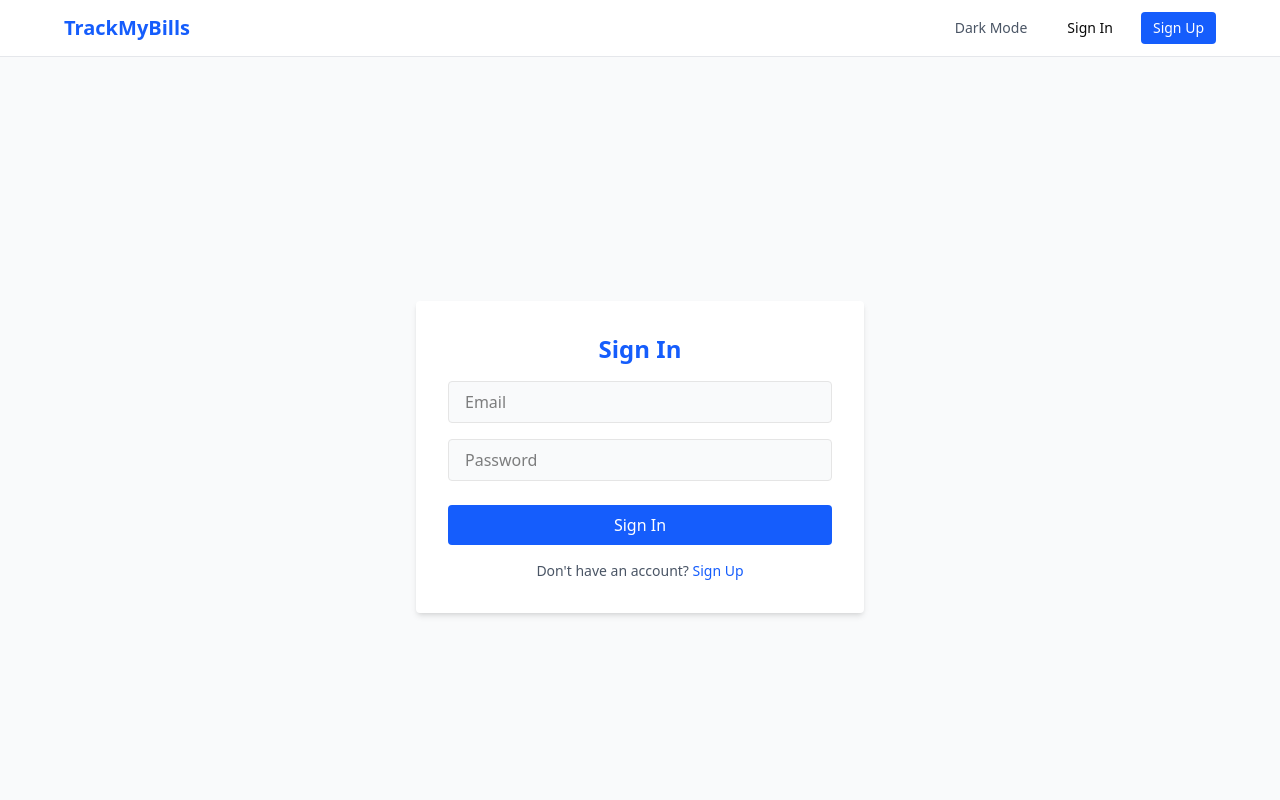
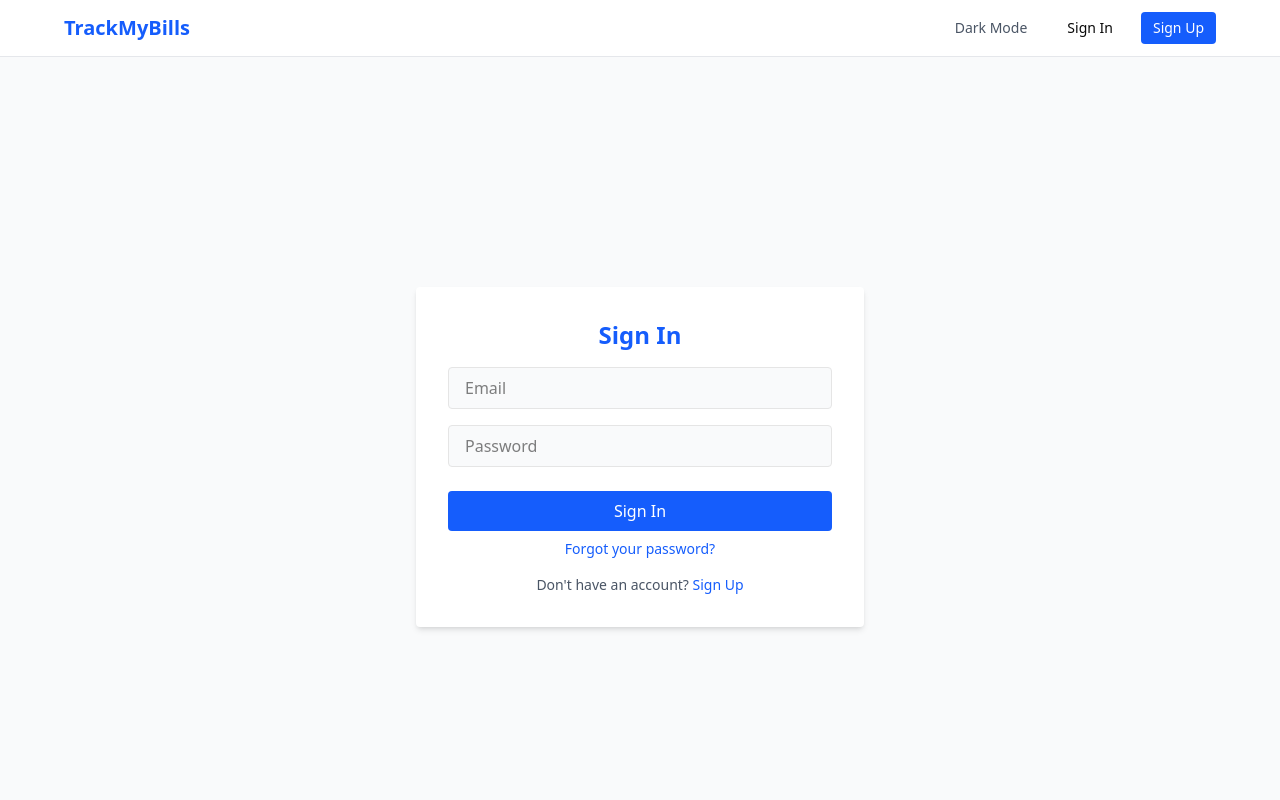
Before and after one commit to PatientoTyaga/TrackMyBills, a Next.js app: page /sign-in in a window 1280 px wide. Shown: the top 800 px of the page. Built offline with nearby package versions, Linux system fonts and the light colour scheme; no server answers.

Commit message:
Added password recovery
- added password recover to enable users to reset password if they forget
- added message upon sign up to notify users that email confirmation has been sent.

```diff
--- a/src/app/actions/server-actions.ts
+++ b/src/app/actions/server-actions.ts
@@ -93,6 +93,7 @@ export async function signup(formData: FormData) {
   }
 
   revalidatePath('/', 'layout')
+  await cookieStore.set('flash_success', 'Check your inbox for a confirmation email. If your email is already registered, you can sign in directly.')
   return redirect('/sign-in')
 }
 
--- /dev/null
+++ b/src/app/reset-password/page.jsx
@@ -0,0 +1,55 @@
+'use client'
+
+import { useState } from 'react'
+import { supabase } from '@/utils/supabase/client'
+
+export default function ResetPasswordPage() {
+  const [email, setEmail] = useState('')
+  const [message, setMessage] = useState('')
+
+  const handleReset = async (e) => {
+    e.preventDefault()
+    setMessage('')
+
+    const { error } = await supabase.auth.resetPasswordForEmail(email, {
+      redirectTo: `${process.env.NEXT_PUBLIC_BASE_URL}/update-password`,
+    })
+
+    if (error) {
+      setMessage('Failed to send reset email. Please try again.')
+    } else {
+      setMessage('Password reset email sent! Check your inbox.')
+    }
+  }
+
+  return (
+    <div className="min-h-screen flex items-center justify-center px-4">
+      <form
+        onSubmit={handleReset}
+        className="bg-white dark:bg-gray-800 p-8 rounded shadow-md w-full max-w-md"
+      >
+        <h1 className="text-2xl font-bold mb-4 text-center text-blue-600">Reset Password</h1>
+
+        {message && (
+          <p className="text-sm text-center mb-4 text-blue-600">{message}</p>
+        )}
+
+        <input
+          type="email"
+          placeholder="Your email"
+          className="w-full px-4 py-2 mb-4 border rounded"
+          value={email}
+          onChange={(e) => setEmail(e.target.value)}
+          required
+        />
+
+        <button
+          type="submit"
+          className="bg-blue-600 text-white px-6 py-2 rounded hover:bg-blue-700 transition w-full"
+        >
+          Send Reset Email
+        </button>
+      </form>
+    </div>
+  )
+}
--- a/src/app/sign-in/page.jsx
+++ b/src/app/sign-in/page.jsx
@@ -9,20 +9,34 @@ export default function SignInPage() {
   const [email, setEmail] = useState('')
   const [password, setPassword] = useState('')
   const [message, setMessage] = useState('')
+  const [isSuccess, setIsSuccess] = useState(false)
 
   useEffect(() => {
-    const flash = document.cookie
+    const errorFlash = document.cookie
       .split('; ')
       .find((row) => row.startsWith('flash_error='))
-    if (flash) {
-      const msg = decodeURIComponent(flash.split('=')[1])
+    if (errorFlash) {
+      const msg = decodeURIComponent(errorFlash.split('=')[1])
       setMessage(msg)
+      setIsSuccess(false)
 
       // Clear the cookie
       document.cookie = 'flash_error=; Max-Age=0; path=/'
 
       // Auto-clear from state after 3 seconds
       setTimeout(() => setMessage(''), 3000)
+    }
+
+    const successFlash = document.cookie
+      .split('; ')
+      .find((row) => row.startsWith('flash_success='))
+
+    if (successFlash) {
+      const msg = decodeURIComponent(successFlash.split('=')[1])
+      setMessage(msg)
+      setIsSuccess(true)
+      document.cookie = 'flash_success=; Max-Age=0; path=/'
+      setTimeout(() => setMessage(''), 4000)
     }
   }, [])
 
@@ -35,7 +49,11 @@ export default function SignInPage() {
       >
         <h1 className="text-2xl font-bold mb-4 text-center text-blue-600">Sign In</h1>
 
-        {message && <p className="text-red-500 text-sm mb-4 text-center">{message}</p>}
+        {message && (
+          <p className={`text-sm mb-4 text-center ${isSuccess ? 'text-green-600' : 'text-red-500'}`}>
+            {message}
+          </p>
+        )}
 
         <input
           type="email"
@@ -59,6 +77,12 @@ export default function SignInPage() {
 
         <SubmitButton type={"In"} />
 
+        <p className="mt-2 text-sm text-center">
+          <Link href="/reset-password" className="text-blue-600 hover:underline">
+            Forgot your password?
+          </Link>
+        </p>
+
         <p className="mt-4 text-sm text-center text-gray-600 dark:text-gray-300">
           Don&apos;t have an account?{' '}
           <Link href="/sign-up" className="text-blue-600 hover:underline">
--- /dev/null
+++ b/src/app/update-password/page.jsx
@@ -0,0 +1,54 @@
+'use client'
+
+import { useState } from 'react'
+import { supabase } from '@/utils/supabase/client'
+import { useRouter } from 'next/navigation'
+
+export default function UpdatePasswordPage() {
+  const [password, setPassword] = useState('')
+  const [message, setMessage] = useState('')
+  const router = useRouter()
+
+  const handleUpdate = async (e) => {
+    e.preventDefault()
+    const { error } = await supabase.auth.updateUser({ password })
+
+    if (error) {
+      setMessage('Failed to update password.')
+    } else {
+      setMessage('Password updated! Redirecting...')
+      setTimeout(() => router.push('/sign-in'), 2000)
+    }
+  }
+
+  return (
+    <div className="min-h-screen flex items-center justify-center px-4">
+      <form
+        onSubmit={handleUpdate}
+        className="bg-white dark:bg-gray-800 p-8 rounded shadow-md w-full max-w-md"
+      >
+        <h1 className="text-2xl font-bold mb-4 text-center text-blue-600">Update Password</h1>
+
+        {message && (
+          <p className="text-sm text-center mb-4 text-blue-600">{message}</p>
+        )}
+
+        <input
+          type="password"
+          placeholder="New password"
+          className="w-full px-4 py-2 mb-4 border rounded"
+          value={password}
+          onChange={(e) => setPassword(e.target.value)}
+          required
+        />
+
+        <button
+          type="submit"
+          className="bg-blue-600 text-white px-6 py-2 rounded hover:bg-blue-700 transition w-full"
+        >
+          Update Password
+        </button>
+      </form>
+    </div>
+  )
+}
```
